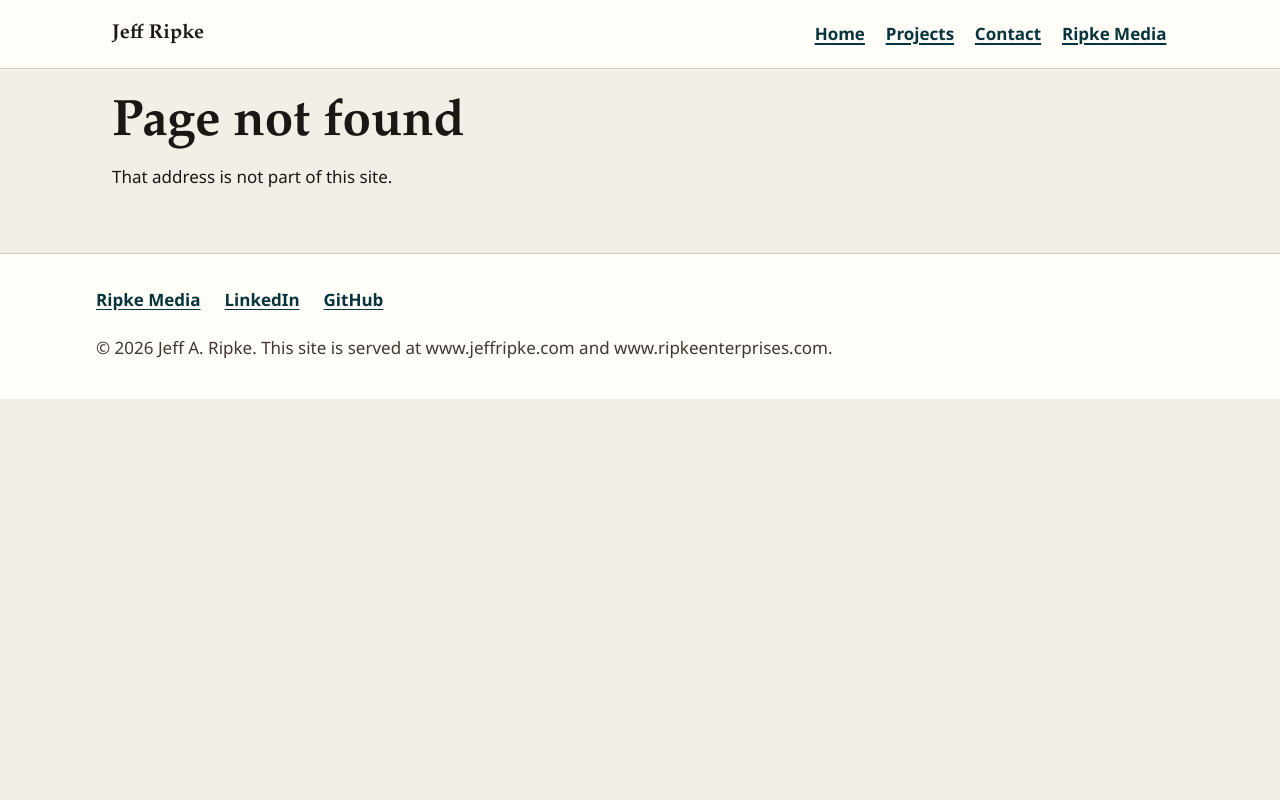
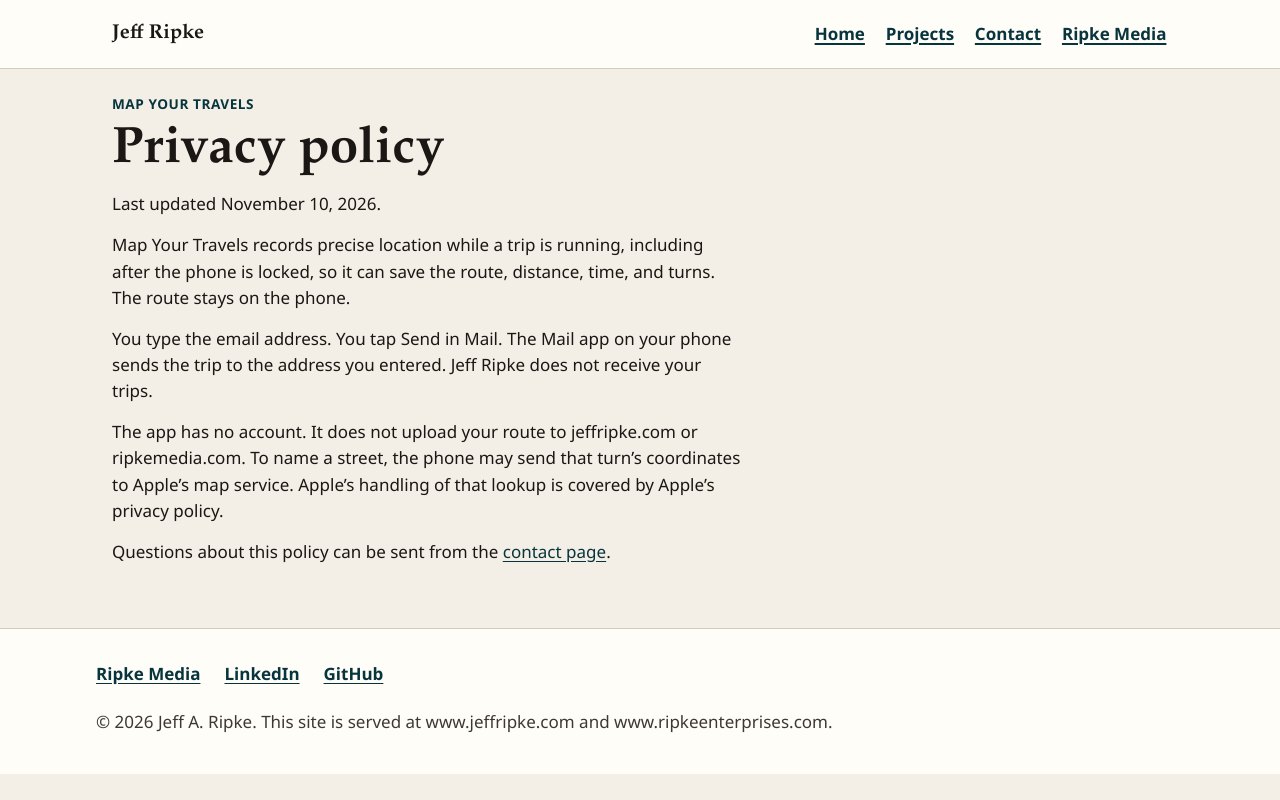
Before and after one commit to jripke74/www-jeffripke-com, a React (Vite) app in the folder client/: page /map-your-travels/privacy in a window 1280 px wide. Built offline with nearby package versions, Linux system fonts and the light colour scheme.

Commit message:
add privacy statement for ios app

```diff
--- a/client/src/App.jsx
+++ b/client/src/App.jsx
@@ -4,6 +4,7 @@ import Home from "./Home.jsx";
 import Projects from "./Projects.jsx";
 import ProjectDetail from "./ProjectDetail.jsx";
 import Contact from "./Contact.jsx";
+import MapYourTravelsPrivacy from "./MapYourTravelsPrivacy.jsx";
 import { useDocumentTitle, useFocusHeading } from "./ui.jsx";
 
 export default function App() {
@@ -13,6 +14,7 @@ export default function App() {
         <Route path="/" element={<Home />} />
         <Route path="/projects" element={<Projects />} />
         <Route path="/projects/:slug" element={<ProjectDetail />} />
+        <Route path="/map-your-travels/privacy" element={<MapYourTravelsPrivacy />} />
         <Route path="/contact" element={<Contact />} />
         <Route path="*" element={<Missing />} />
       </Routes>
--- /dev/null
+++ b/client/src/MapYourTravelsPrivacy.jsx
@@ -0,0 +1,35 @@
+import { Link } from "react-router-dom";
+import { useDocumentTitle, useFocusHeading } from "./ui.jsx";
+
+export default function MapYourTravelsPrivacy() {
+  useDocumentTitle("Map Your Travels Privacy Policy | Jeff Ripke");
+  useFocusHeading(true);
+
+  return (
+    <article className="prose">
+      <p className="eyebrow">Map Your Travels</p>
+      <h1>Privacy policy</h1>
+      <p>Last updated November 10, 2026.</p>
+      <p>
+        Map Your Travels records precise location while a trip is running, including
+        after the phone is locked, so it can save the route, distance, time, and
+        turns. The route stays on the phone.
+      </p>
+      <p>
+        You type the email address. You tap Send in Mail. The Mail app on your phone
+        sends the trip to the address you entered. Jeff Ripke does not receive your
+        trips.
+      </p>
+      <p>
+        The app has no account. It does not upload your route to jeffripke.com or
+        ripkemedia.com. To name a street, the phone may send that turn’s coordinates
+        to Apple’s map service. Apple’s handling of that lookup is covered by
+        Apple’s privacy policy.
+      </p>
+      <p>
+        Questions about this policy can be sent from the{" "}
+        <Link to="/contact">contact page</Link>.
+      </p>
+    </article>
+  );
+}
--- a/client/src/ProjectDetail.jsx
+++ b/client/src/ProjectDetail.jsx
@@ -53,6 +53,11 @@ export default function ProjectDetail() {
           <p key={paragraph}>{paragraph}</p>
         ))}
       </div>
+      {project.slug === "map-your-travels" ? (
+        <p>
+          <Link to="/map-your-travels/privacy">Privacy policy</Link>
+        </p>
+      ) : null}
       <div className="button-row">
         {project.linkUrl && project.linkLabel ? (
           <ExternalLink className="button primary" href={project.linkUrl}>
```
